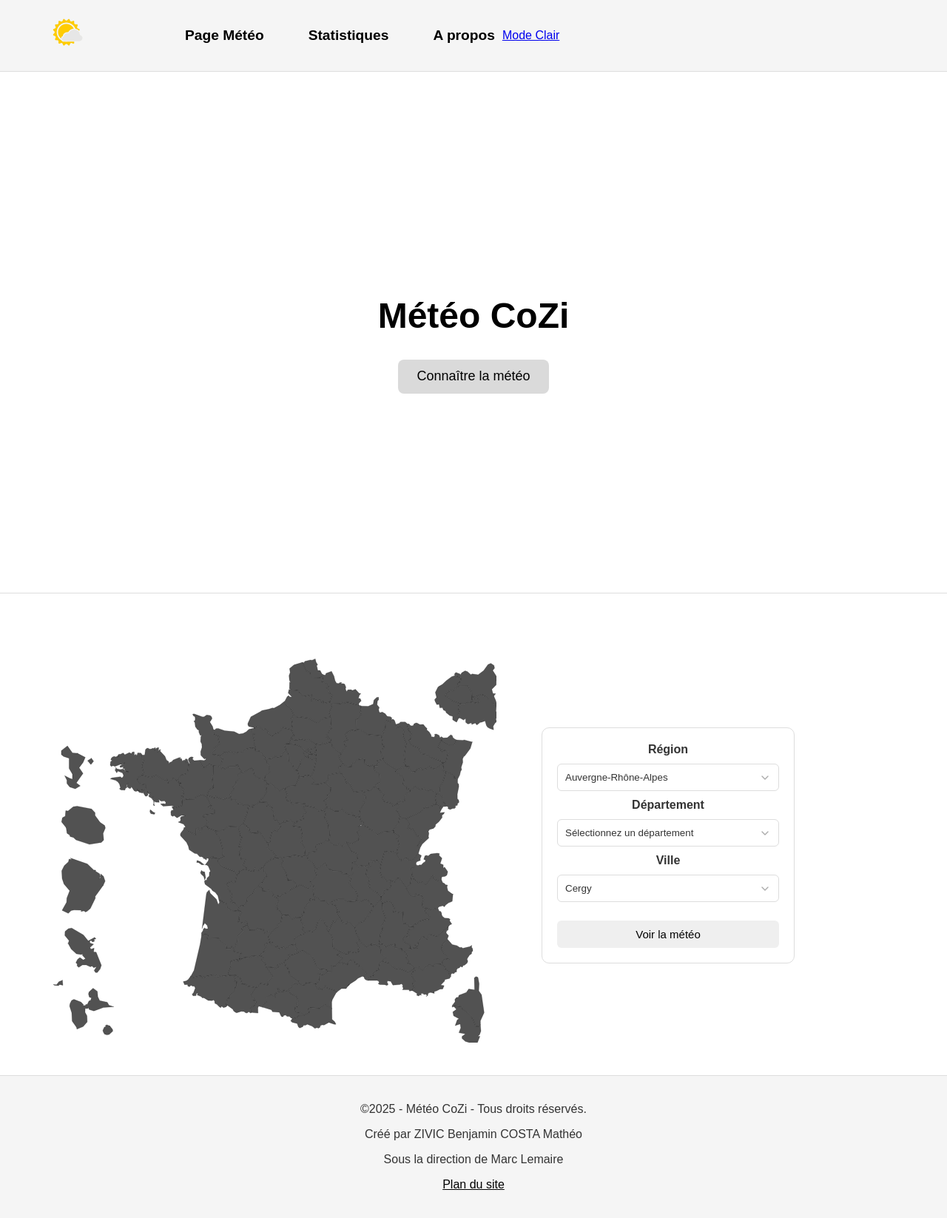
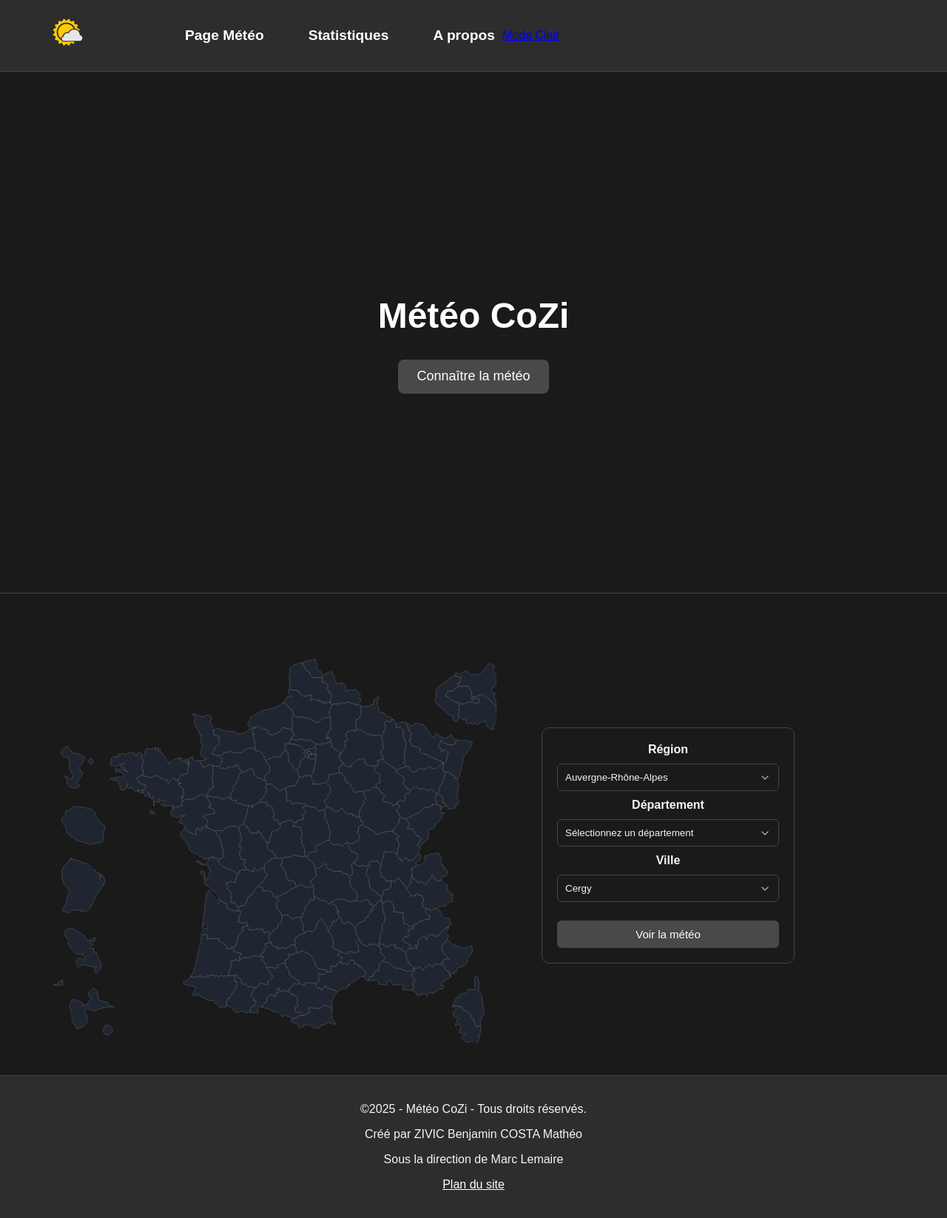
Before and after one commit to AirSoks/CY_Meteo, a PHP site: page /index.php?style=alternatif in a window 1280 px wide. Shown: the whole page at 74% size. Run offline with PHP 8.4, Linux system fonts and the light colour scheme.

Commit message:
Add files via upload

```diff
--- a/www/css/style-dark.css
+++ b/www/css/style-dark.css
@@ -1,40 +1,40 @@
 :root {
-  /* Couleurs mode clair */
-  --bg-color: #ffffff;
-  --text-color: #333333;
-  --primary-color: #000000;
-  --secondary-color: #f5f5f5;
-  --border-color: #dddddd;
-  --button-bg: #dadada;
+  /* Couleurs mode sombre */
+  --bg-color: #1a1a1a;
+  --text-color: #f5f5f5;
+  --primary-color: #ffffff;
+  --secondary-color: #2d2d2d;
+  --border-color: #444444;
+  --button-bg: #494949;
 
   /* Cartes */
-  --map-stroke: #000000;
-  --map-stroke-opacity: 0.25;
-  --map-fill: #525252;
-  --map-hover-fill: #909090;
-  --map-path-hover-fill: #b2b0b0;
+  --map-stroke: #8c8c8c;
+  --map-stroke-opacity: 0.33;
+  --map-fill: #202631;
+  --map-hover-fill: #3a3a4d;
+  --map-path-hover-fill: #6a6a8a;
 
   /* Composants météo */
-  --meteo-card-bg: #202631;
-  --meteo-text: #EEE;
-  --meteo-sun: #FFD700;
-  --meteo-nav-bg: #2C3A4D;
+  --meteo-card-bg: #2c2c2c;
+  --meteo-text: #e6e6e6;
+  --meteo-sun: #d2b438;
+  --meteo-nav-bg: #414141;
 
   /* Couleurs des donuts */
-  --donut-hole: #202631;
-  /* --donut-ring: #202631; */
-  --donut-subtext: #abb1ba;
+  --donut-hole: #2c2c2c;
+  --donut-ring: #2c2c2c;
+  --donut-subtext: #8c8c8c;
 
   /* Couleurs spécifiques */
-  --donut-humidity: #1F618D;
-  --donut-wind: #7E8CE0;
+  --donut-humidity: #3a7ca5;
+  --donut-wind: #6b7dbd;
 
   /* Couleurs des températures */
-  --donut-cold: #4A90E2;
-  --donut-cool: #5BC0EB;
-  --donut-mild: #9BC53D;
-  --donut-warm: #FFA500;
-  --donut-hot: #E71D36;
+  --donut-cold: #2a7de2;
+  --donut-cool: #3ac0eb;
+  --donut-mild: #7cb53d;
+  --donut-warm: #ff8c00;
+  --donut-hot: #d91e2d;
 }
 
 /* RÉGLAGES GLOBAUX */
@@ -188,6 +188,7 @@ g path:hover {
   cursor: pointer;
   transition: background-color 0.3s;
   color: var(--primary-color);
+  background-color: var(--button-bg);
   font-size: 15px;
 }
 
```
Also changed, not shown: www/css/style-bright.css (+6 -6 lines).
